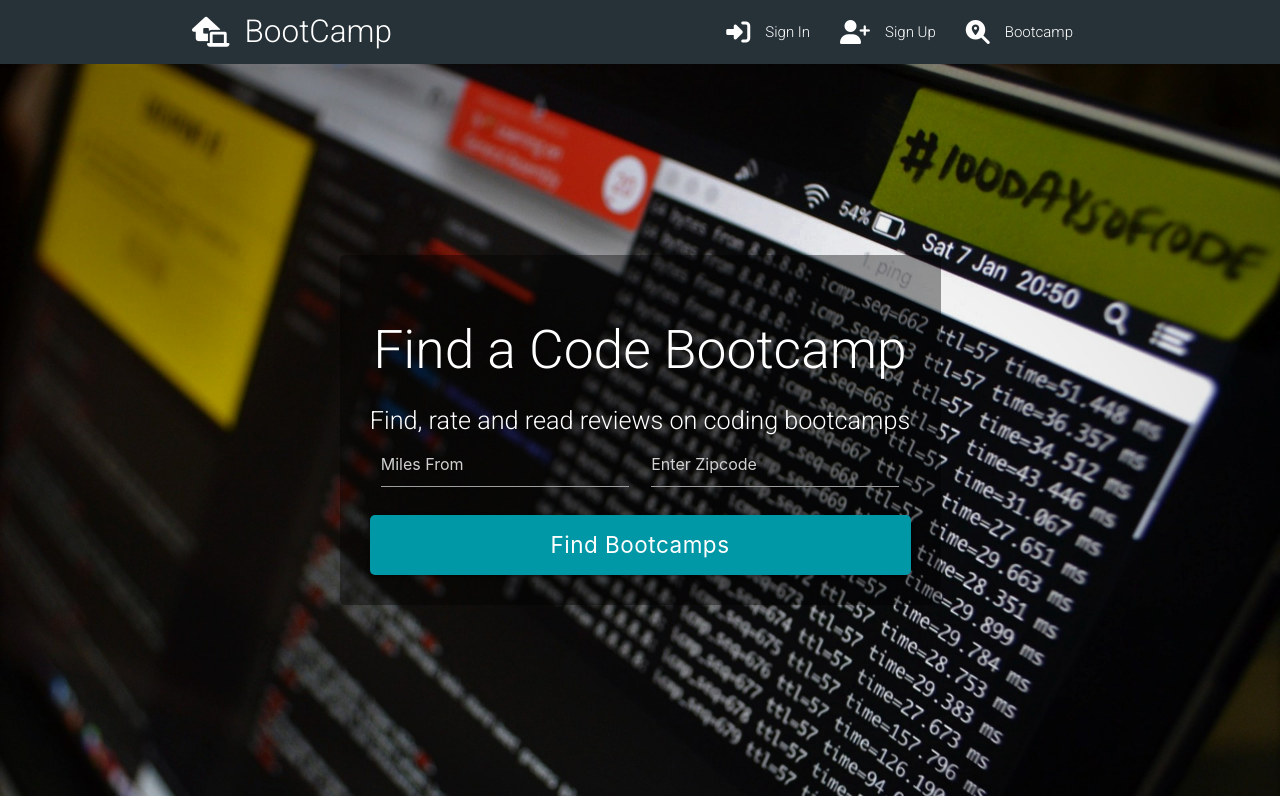
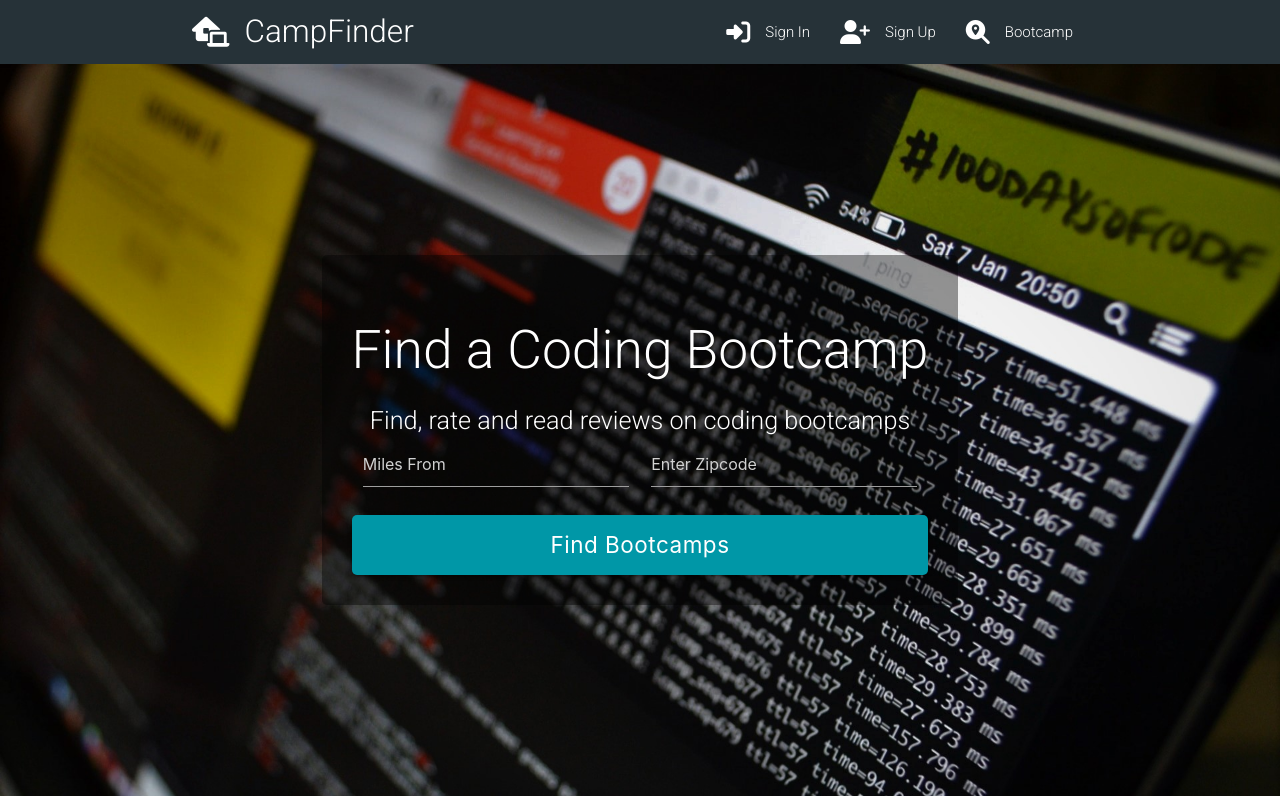
Before and after one commit to developer-aditya/camp_finder, a React (Create React App) app in the folder client/: page / in a window 1280 px wide. Built offline with nearby package versions, Linux system fonts and the light colour scheme.

Commit message:
project rename

```diff
--- a/client/public/index.html
+++ b/client/public/index.html
@@ -17,7 +17,7 @@
 			src="https://kit.fontawesome.com/e2108c4a58.js"
 			crossorigin="anonymous"
 		></script>
-		<title>Bootcamp</title>
+		<title>CampFinder</title>
 	</head>
 	<body>
 		<noscript>You need to enable JavaScript to run this app.</noscript>
--- a/client/src/App.js
+++ b/client/src/App.js
@@ -19,7 +19,7 @@ function App() {
 	return (
 		<Router>
 			<div className='App'>
-				<Navbar title='BootCamp' icon='fas fa-laptop-house' />
+				<Navbar title='CampFinder' icon='fas fa-laptop-house' />
 				<SignIn />
 				<SignUp />
 				<Switch>
--- a/client/src/components/Home.js
+++ b/client/src/components/Home.js
@@ -9,7 +9,7 @@ const Home = () => {
 				className='showcase-inner center-align white-text'
 				style={showcaseInner}
 			>
-				<h2>Find a Code Bootcamp</h2>
+				<h2>Find a Coding Bootcamp</h2>
 				<p className='flow-text'>
 					Find, rate and read reviews on coding bootcamps
 				</p>
```
